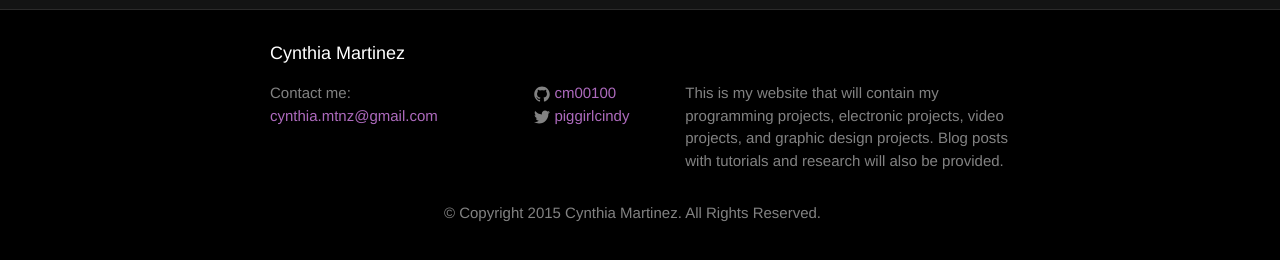
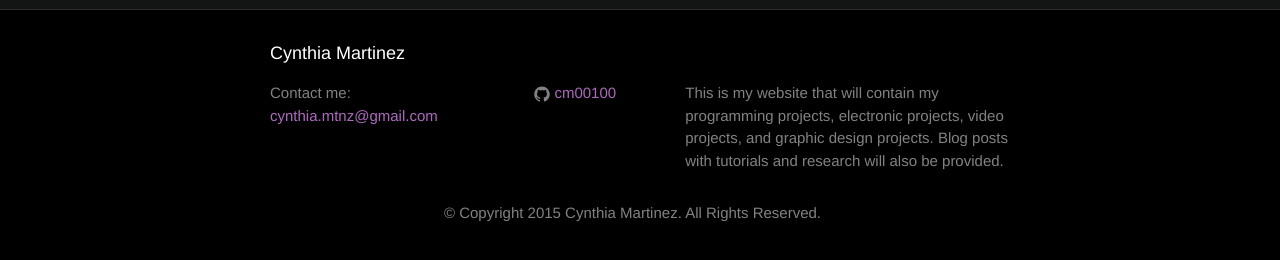
Before and after one commit to cm00100/cm00100.github.io, a Jekyll site: the page built from index.html, in a window 1280 px wide. Shown: the part 558-818 px from the top of the page. Built offline with Jekyll 4.4.1, drawn with Linux system fonts in a browser that asks for light colours; Markdown is read by kramdown in place of the engine named in the settings.

Commit message:
changed url

```diff
--- a/_config.yml
+++ b/_config.yml
@@ -6,10 +6,8 @@
   video projects, and graphic design projects. Blog posts with tutorials and research
   will also be provided.
 
-url: "http://yourdomain.com" # the base hostname & protocol for your site
+url: "http://cm00100.github.io" # the base hostname & protocol for your site
 
-facebook_username: cindycyn
-twitter_username: piggirlcindy
 github_username:  cm00100
 
 
```
